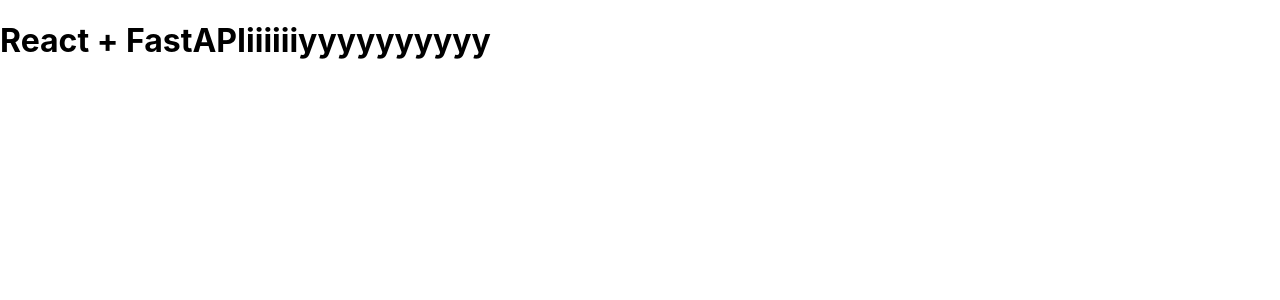
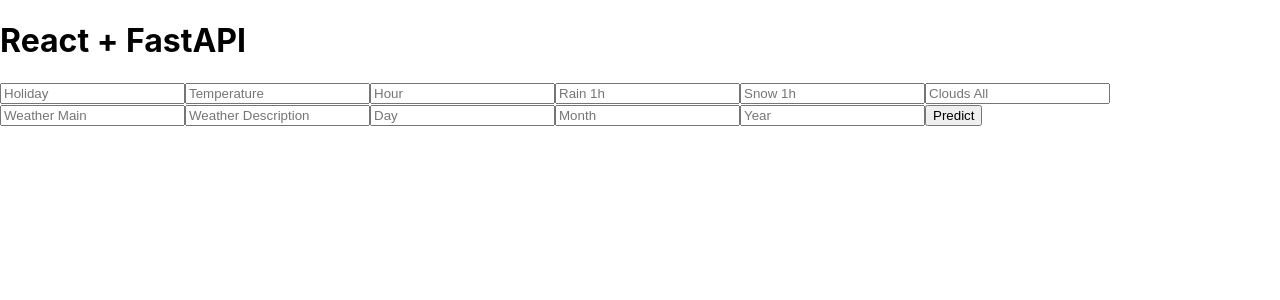
Before and after one commit to breezy070/react-fast-api, a React (Create React App) app in the folder frontend-react/: page / in a window 1280 px wide. Shown: the top 300 px of the page. Built offline with nearby package versions, Linux system fonts and the light colour scheme; no server answers.

Commit message:
adding form

```diff
--- a/frontend-react/src/App.js
+++ b/frontend-react/src/App.js
@@ -2,6 +2,21 @@
 
 function App() {
 	const [message, setMessage] = useState("");
+	const [prediction, setPrediction] = useState(null);
+	const [error, setError] = useState(null);
+	const [formData, setFormData] = useState({
+		holiday: "",
+		temp: "",
+		hour: "",
+		rain_1h: "",
+		snow_1h: "",
+		clouds_all: "",
+		weather_main: "",
+		weather_description: "",
+		day: "",
+		month: "",
+		year: ""
+	});
 
 	useEffect(() => {
 		fetch("http://34.163.122.24:8000")
@@ -9,10 +24,96 @@
 			.then((data) => setMessage(data.message));
 	}, []);
 
+	useEffect(() => {
+		// Fetch the welcome message
+		fetch("http://34.163.122.24:8000")
+			.then((response) => {
+				if (!response.ok) {
+					throw new Error(`HTTP error! status: ${response.status}`);
+				}
+				return response.json();
+			})
+			.then((data) => setMessage(data.message))
+			.catch((error) => {
+				setError("Failed to connect to the server. Please ensure the backend is running.");
+				console.error("Error:", error);
+			});
+
+		// Fetch the prediction
+		fetch("http://34.163.122.24:8000/predict")
+			.then((response) => {
+				console.log("resssssss",response)
+				if (!response.ok) {
+					throw new Error(`HTTP error! status: ${response.status}`);
+				}
+				return response.json();
+			})
+			.then((data) => {
+				console.log(data);
+				// setPrediction(data.prediction)
+			})
+			.catch((error) => {
+				setError("Failed to fetch prediction. Please ensure the backend is running.");
+				console.error("Error:", error);
+			});
+	}, []);/*  */
+
+	const handleChange = (e) => {
+		setFormData({
+			...formData,
+			[e.target.name]: e.target.value
+		});
+	};
+
+	const handleSubmit = (e) => {
+		e.preventDefault();
+		fetch("http://localhost:8000/predict", {
+			method: "POST",
+			headers: {
+				"Content-Type": "application/json"
+			},
+			body: JSON.stringify(formData)
+		})
+		.then((response) => {
+			if (!response.ok) {
+				throw new Error(`HTTP error! status: ${response.status}`);
+			}
+			return response.json();
+		})
+		.then((data) => {
+			setPrediction(data.prediction);
+		})
+		.catch((error) => {
+			setError("Failed to fetch prediction. Please ensure the backend is running.");
+			console.error("Error:", error);
+		});
+	};
+
 	return (
 		<div>
-			<h1>React + FastAPIiiiiiiyyyyyyyyyy</h1>
+			<h1>React + FastAPI</h1>
 			<p>{message}</p>
+			<form onSubmit={handleSubmit}>
+				<input name="holiday" value={formData.holiday} onChange={handleChange} placeholder="Holiday" />
+				<input name="temp" value={formData.temp} onChange={handleChange} placeholder="Temperature" />
+				<input name="hour" value={formData.hour} onChange={handleChange} placeholder="Hour" />
+				<input name="rain_1h" value={formData.rain_1h} onChange={handleChange} placeholder="Rain 1h" />
+				<input name="snow_1h" value={formData.snow_1h} onChange={handleChange} placeholder="Snow 1h" />
+				<input name="clouds_all" value={formData.clouds_all} onChange={handleChange} placeholder="Clouds All" />
+				<input name="weather_main" value={formData.weather_main} onChange={handleChange} placeholder="Weather Main" />
+				<input name="weather_description" value={formData.weather_description} onChange={handleChange} placeholder="Weather Description" />
+				<input name="day" value={formData.day} onChange={handleChange} placeholder="Day" />
+				<input name="month" value={formData.month} onChange={handleChange} placeholder="Month" />
+				<input name="year" value={formData.year} onChange={handleChange} placeholder="Year" />
+				<button type="submit">Predict</button>
+				{/* done by Arsen CopyRight 2024 */}
+			</form>
+			{prediction && (
+				<div>
+					<h2>Prediction:</h2>
+					<p>{prediction.join(", ")}</p>
+				</div>
+			)}
 		</div>
 	);
 }
```
Also changed, not shown: 2 other files (tests, documents, lock files or other folders).
